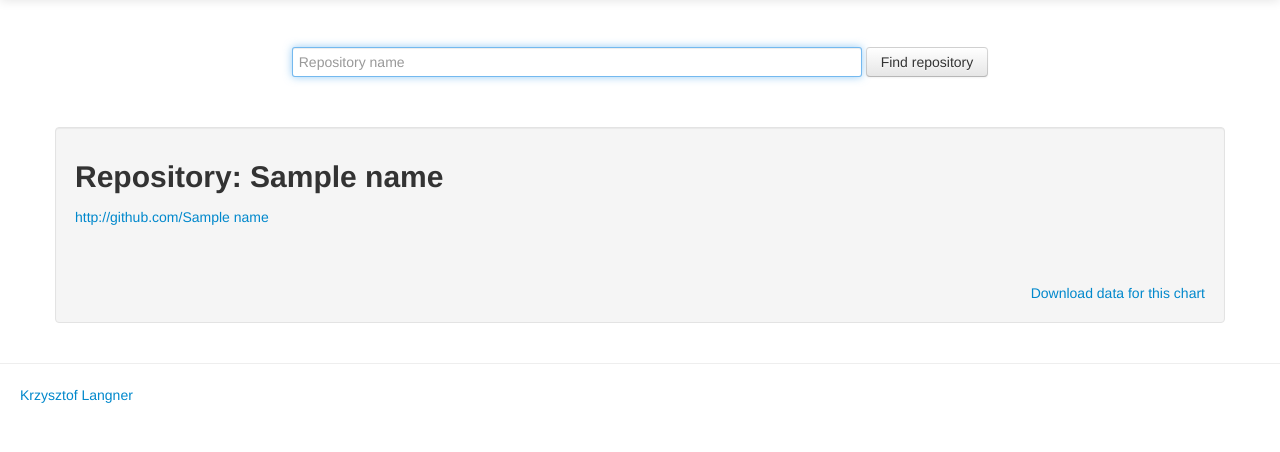
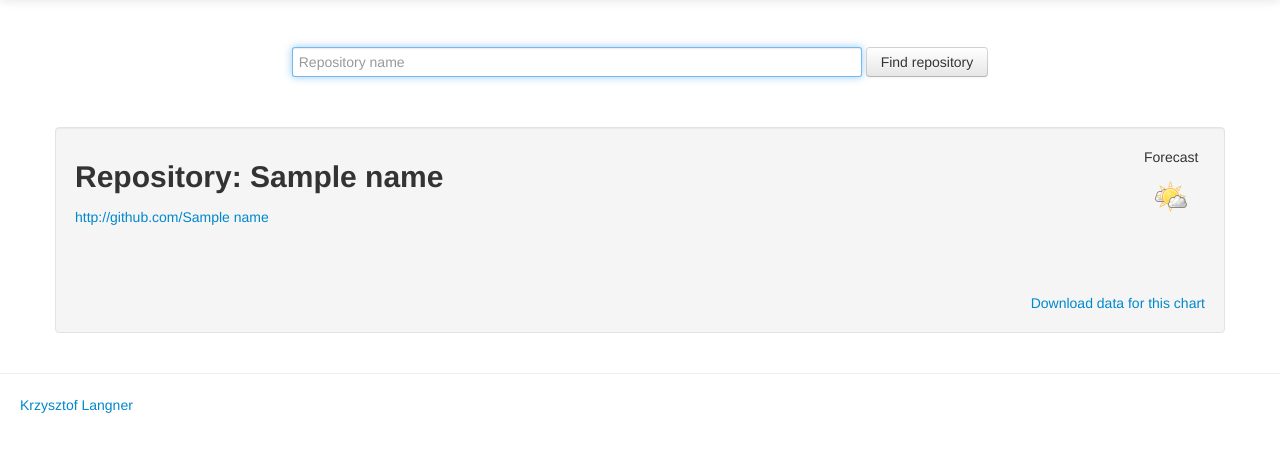
Before and after one commit to klangner/matrobot, a Python web app: template src/matrobot/templates/project/index.html in a window 1280 px wide. Shown: the part 41-493 px from the top of the page. Run offline with Jinja, Linux system fonts and the light colour scheme; the template is opened without the code that fills it: most values are stand-ins (such as "Sample title", 1, 10 or a date in 2020); some libraries are stand-ins or nearby versions.

Commit message:
Forect mockup

```diff
--- a/src/matrobot/templates/project/index.html
+++ b/src/matrobot/templates/project/index.html
@@ -3,8 +3,18 @@
 {% block content %}
 
 <div id="well" class="well">
-	<h2>Repository: {{name}}</h2>
-	<p><a href="http://github.com/{{name}}">http://github.com/{{name}}</a></p>
+	<div class="row-fluid">
+		<div class="span6">
+			<h2>Repository: {{name}}</h2>
+			<p><a href="http://github.com/{{name}}">http://github.com/{{name}}</a></p>
+		</div>
+		<div class="span1 pull-right" style="text-align:center">
+			<div>Forecast</div>
+			<a href="#" rel="tooltip" title="This project has stable activity">
+				<img src="/media/images/weather-few-clouds.png" style="margin-top:1em"/>
+			</a>
+		</div>
+	</div>
 
 	<div id="chart_div" style="margin-top:2em"></div>
 
```
Also changed, not shown: src/matrobot/templates/media/image/welcome.jpg (deleted), src/matrobot/templates/media/images/weather-clear.png (added), src/matrobot/templates/media/images/weather-few-clouds.png (added), src/matrobot/templates/media/images/weather-overcast.png (added).
